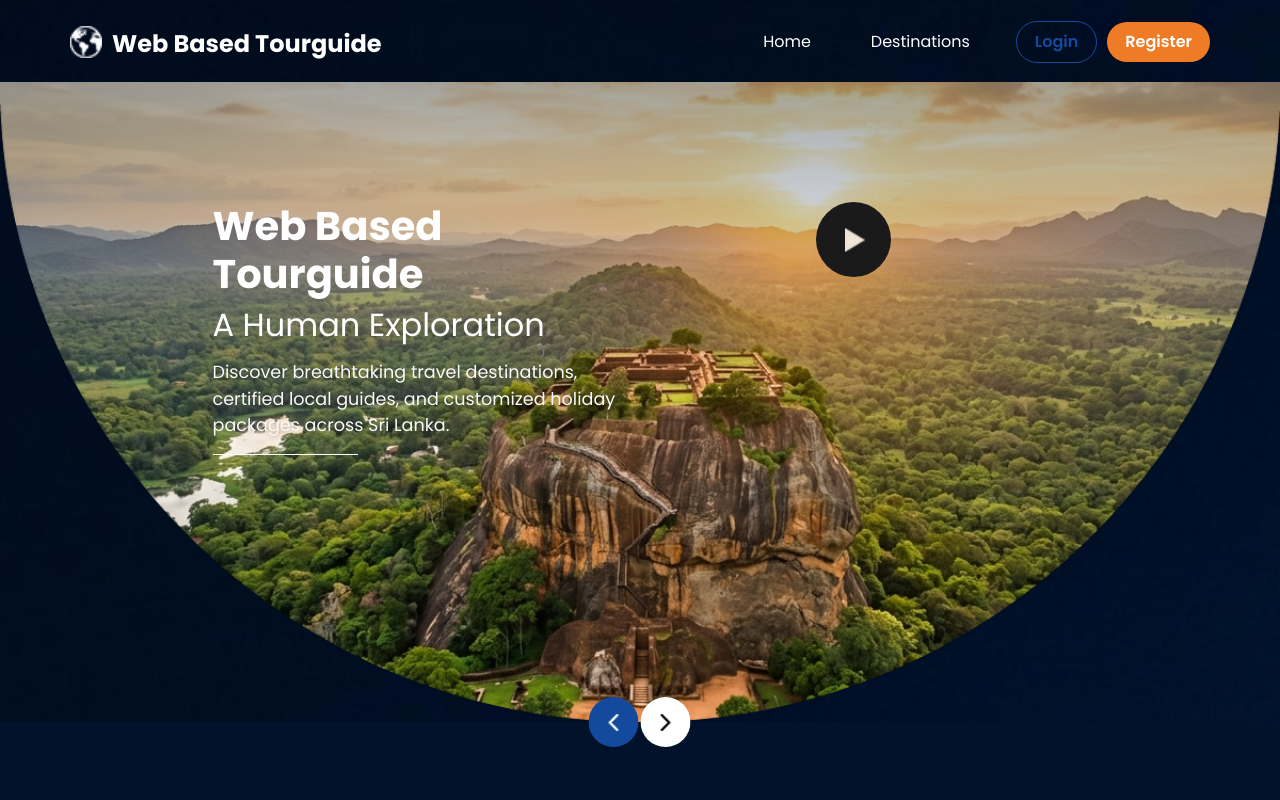
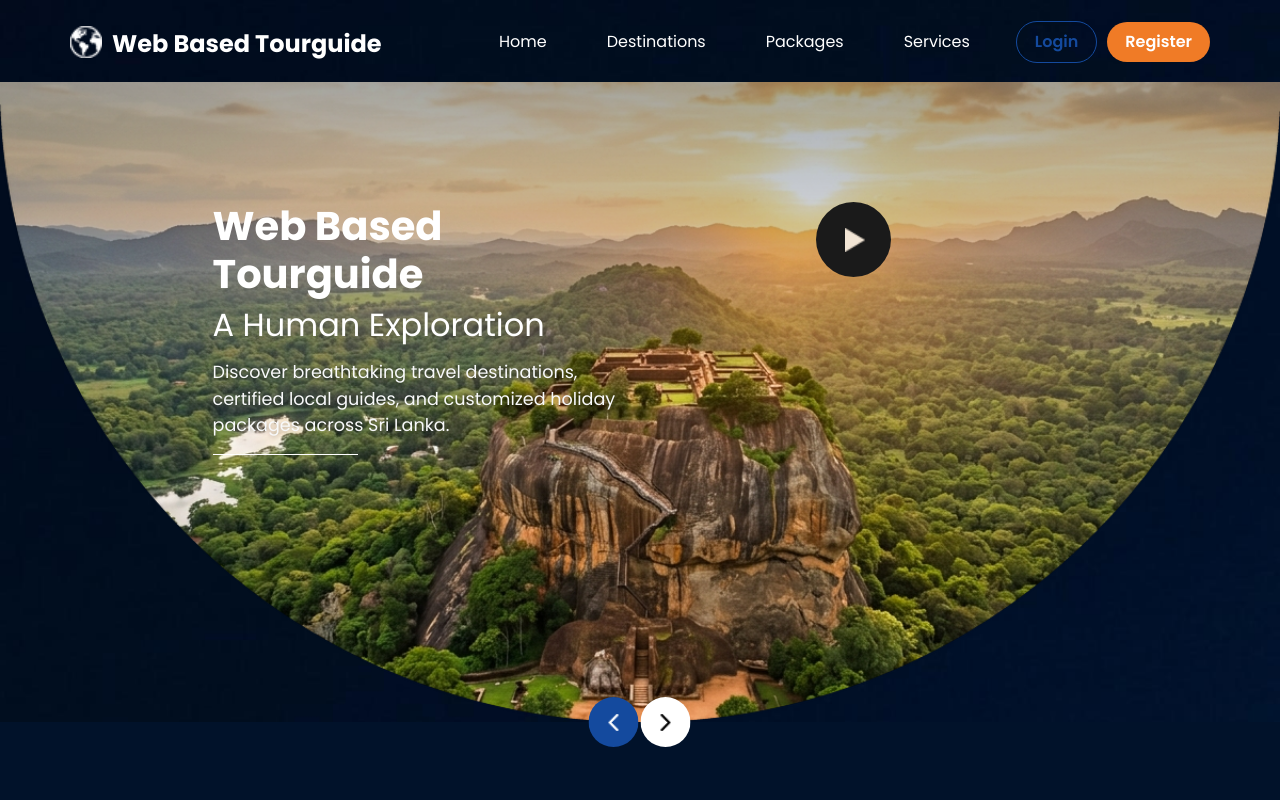
Before and after one commit to vidusewofficial/WebTourGuide, a React (Vite) app in the folder webtourguide-web/: page / in a window 1280 px wide. Shown: the top 800 px of the page. Built offline with nearby package versions, Linux system fonts and the light colour scheme; no server answers.

Commit message:
Update navigation bar

```diff
--- a/webtourguide-web/src/components/Navbar.jsx
+++ b/webtourguide-web/src/components/Navbar.jsx
@@ -55,18 +55,16 @@ export default function Navbar() {
                     Destinations
                   </Link>
                 </li>
-                {isAdminOrStaff && (
-                  <li className={`nav-item ${location.pathname === "/admin/destinations/new" ? "active" : ""}`}>
-                    <Link
-                      className="nav-link"
-                      to="/admin/destinations/new"
-                      onClick={() => setIsNavOpen(false)}
-                      style={{ color: "#f07b26", fontWeight: "600" }}
-                    >
-                      + Add Destination
-                    </Link>
-                  </li>
-                )}
+                <li className={`nav-item ${location.pathname.startsWith("/packages") ? "active" : ""}`}>
+                  <Link className="nav-link" to="/packages" onClick={() => setIsNavOpen(false)}>
+                    Packages
+                  </Link>
+                </li>
+                <li className={`nav-item ${location.pathname === "/services" ? "active" : ""}`}>
+                  <Link className="nav-link" to="/services" onClick={() => setIsNavOpen(false)}>
+                    Services
+                  </Link>
+                </li>
               </ul>
 
               <div className="d-flex align-items-center flex-wrap" style={{ gap: "10px" }}>
```
